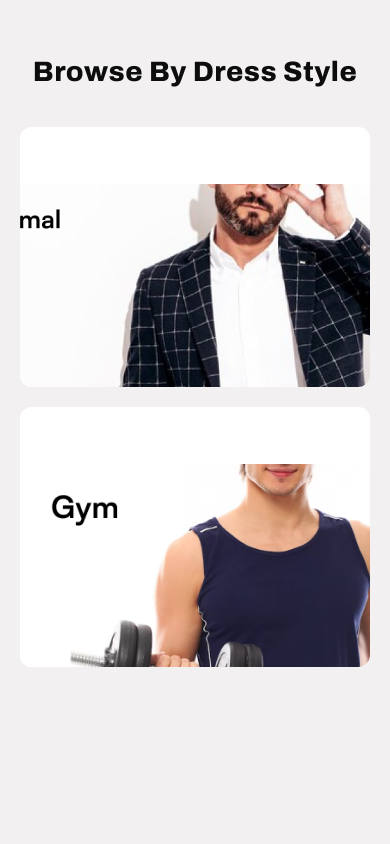
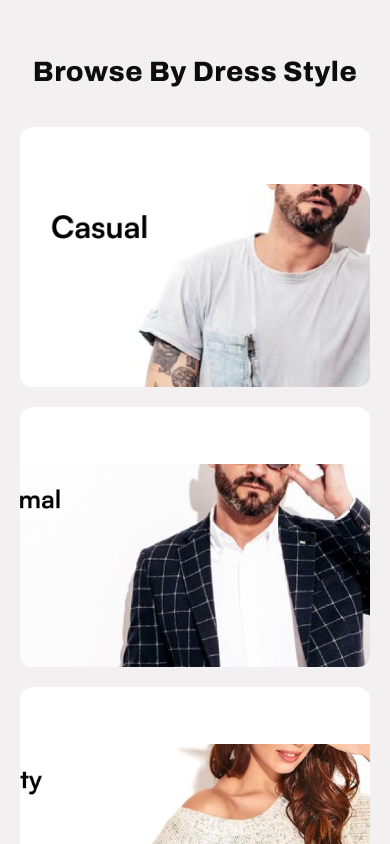
Before and after one commit to samadk34567l-stack/my-react-web, a React (Vite) app: page / in a window 390 px wide. Shown: the part 3040-3884 px from the top of the page. Built offline with nearby package versions, Linux system fonts and the light colour scheme.

Commit message:
Enhance dress-style-grid layout and add styles

```diff
--- a/src/index.css
+++ b/src/index.css
@@ -1,3 +1,5 @@
+
+
 :root {
   --black: #0d0d0d;
   --white: #ffffff;
@@ -877,9 +879,23 @@ img {
   .dress-style-grid {
     grid-template-columns: 1fr;
     grid-template-rows: repeat(4, 260px);
-  }
-  .style-casual, .style-formal, .style-party, .style-gym {
+    gap: 20px;
+  }
+  .style-casual {
     grid-column: 1;
+    grid-row: 1;
+  }
+  .style-formal {
+    grid-column: 1;
+    grid-row: 2;
+  }
+  .style-party {
+    grid-column: 1;
+    grid-row: 3;
+  }
+  .style-gym {
+    grid-column: 1;
+    grid-row: 4;
   }
 }
 
```
